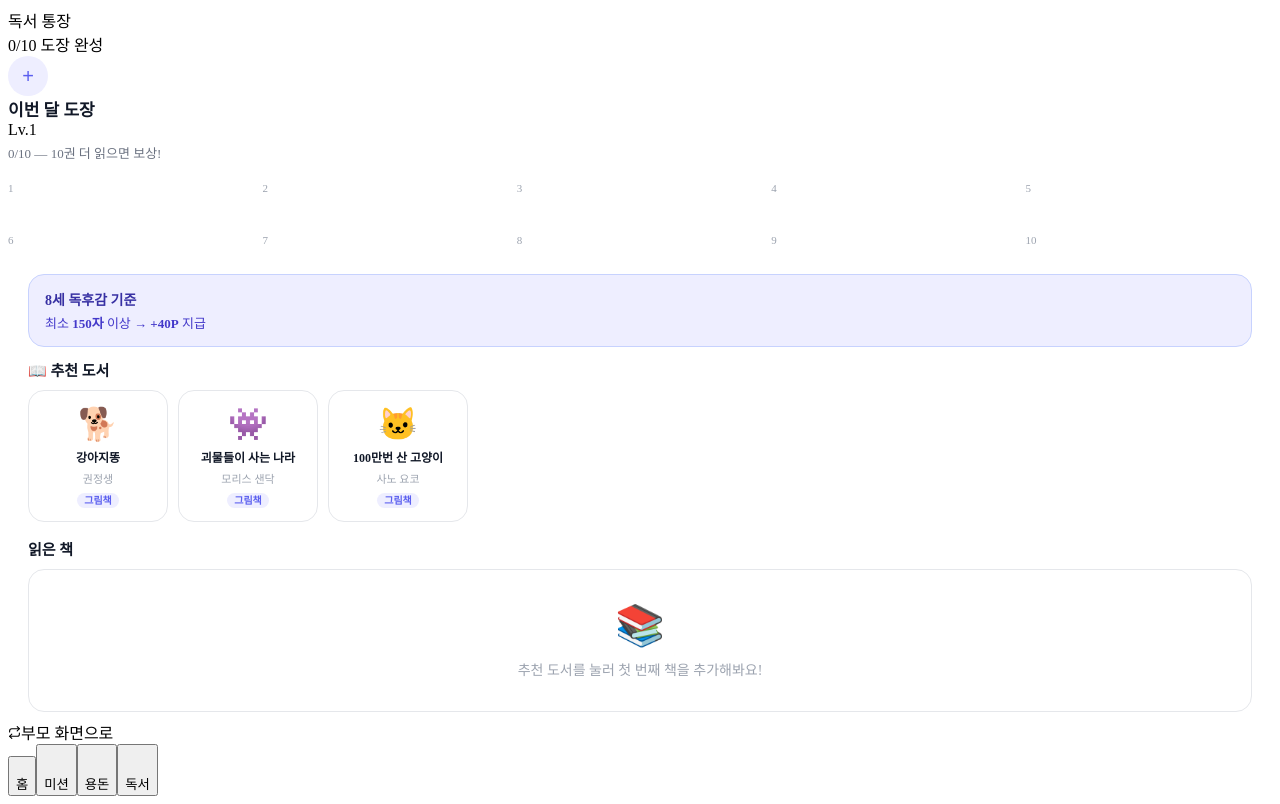
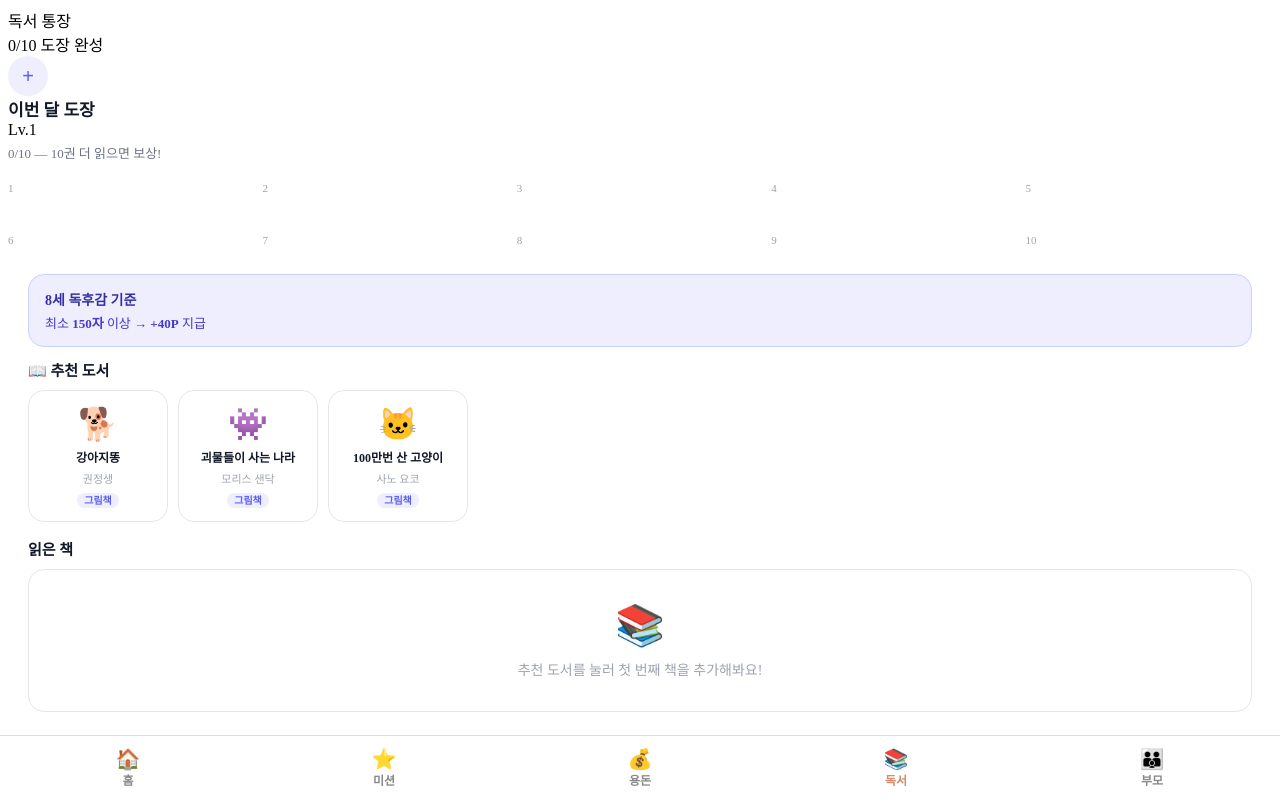
Before and after one commit to thegod1218/daily-kids, a React (Vite) app: page /child/books in a window 1280 px wide. Built offline with nearby package versions, Linux system fonts and the light colour scheme.

Commit message:
Update TabBar.jsx

```diff
--- a/src/components/TabBar.jsx
+++ b/src/components/TabBar.jsx
@@ -1,61 +1,35 @@
 import React from 'react'
-import { useNavigate, useLocation } from 'react-router-dom'
-import { useAppStore } from '../store'
-
-const CHILD_TABS = [
-  { path: '/child/home',     label: '홈',   Icon: HomeIcon    },
-  { path: '/child/missions', label: '미션', Icon: MissionIcon },
-  { path: '/child/money',    label: '용돈', Icon: MoneyIcon   },
-  { path: '/child/books',    label: '독서', Icon: BookIcon    },
-]
-const PARENT_TABS = [
-  { path: '/parent/dashboard', label: '리포트',   Icon: ChartIcon   },
-  { path: '/parent/community', label: '커뮤니티', Icon: MsgIcon     },
-  { path: '/parent/gps',       label: 'GPS',      Icon: MapIcon     },
-  { path: '/parent/settings',  label: '설정',     Icon: SetIcon     },
-]
+import { useNavigate } from 'react-router-dom'
 
 export default function TabBar() {
   const nav = useNavigate()
-  const loc = useLocation()
-  const { appMode, setMode } = useAppStore()
-  const isParent = appMode === 'parent'
-  const tabs = isParent ? PARENT_TABS : CHILD_TABS
+  const path = window.location.pathname
 
-  const switchMode = () => {
-    if (isParent) { setMode('child'); nav('/child/home') }
-    else nav('/pin-enter')
-  }
+  const tabs = [
+    { icon: '🏠', label: '홈',   to: '/child/home'      },
+    { icon: '⭐', label: '미션', to: '/child/missions'   },
+    { icon: '💰', label: '용돈', to: '/child/money'      },
+    { icon: '📚', label: '독서', to: '/child/books'      },
+    { icon: '👪', label: '부모', to: '/parent/dashboard' },
+  ]
 
   return (
-    <>
-      <div className="mode-bar" onClick={switchMode}>
-        <TransferIcon />
-        <span>{isParent ? '아이 화면으로' : '부모 화면으로'}</span>
-      </div>
-      <div className="tab-bar">
-        {tabs.map(({ path, label, Icon }) => {
-          const active = loc.pathname === path
-          const cls = active ? (isParent ? 'on-p' : 'on') : ''
-          return (
-            <button key={path} className={`tab-item ${cls}`} onClick={() => nav(path)}>
-              <Icon />
-              <span className="tab-lbl">{label}</span>
-            </button>
-          )
-        })}
-      </div>
-    </>
+    <nav style={{
+      position: 'fixed', bottom: 0, left: 0, right: 0,
+      background: '#fff', borderTop: '1px solid #E6DDD3',
+      display: 'flex', justifyContent: 'space-around',
+      padding: '10px 0', zIndex: 100
+    }}>
+      {tabs.map(t => (
+        <button key={t.to} onClick={() => nav(t.to)} style={{
+          textAlign: 'center', fontSize: 12, fontWeight: 700,
+          cursor: 'pointer', background: 'none', border: 'none',
+          color: path === t.to ? '#D28A6A' : '#888', fontFamily: 'inherit'
+        }}>
+          <div style={{ fontSize: 20 }}>{t.icon}</div>
+          <span>{t.label}</span>
+        </button>
+      ))}
+    </nav>
   )
 }
-
-const s = { fill:'none', strokeWidth:'1.8', strokeLinecap:'round', strokeLinejoin:'round' }
-function HomeIcon()    { return <svg viewBox="0 0 24 24" {...s}><path d="M3 9l9-7 9 7v11a2 2 0 01-2 2H5a2 2 0 01-2-2z"/><polyline points="9 22 9 12 15 12 15 22"/></svg> }
-function MissionIcon() { return <svg viewBox="0 0 24 24" {...s}><polygon points="12 2 15.09 8.26 22 9.27 17 14.14 18.18 21.02 12 17.77 5.82 21.02 7 14.14 2 9.27 8.91 8.26 12 2"/></svg> }
-function MoneyIcon()   { return <svg viewBox="0 0 24 24" {...s}><circle cx="12" cy="12" r="10"/><path d="M12 8v8M8 12h8"/></svg> }
-function BookIcon()    { return <svg viewBox="0 0 24 24" {...s}><path d="M4 19.5A2.5 2.5 0 016.5 17H20"/><path d="M6.5 2H20v20H6.5A2.5 2.5 0 014 19.5v-15A2.5 2.5 0 016.5 2z"/></svg> }
-function ChartIcon()   { return <svg viewBox="0 0 24 24" {...s}><line x1="18" y1="20" x2="18" y2="10"/><line x1="12" y1="20" x2="12" y2="4"/><line x1="6" y1="20" x2="6" y2="14"/></svg> }
-function MsgIcon()     { return <svg viewBox="0 0 24 24" {...s}><path d="M21 15a2 2 0 01-2 2H7l-4 4V5a2 2 0 012-2h14a2 2 0 012 2z"/></svg> }
-function MapIcon()     { return <svg viewBox="0 0 24 24" {...s}><path d="M21 10c0 7-9 13-9 13s-9-6-9-13a9 9 0 0118 0z"/><circle cx="12" cy="10" r="3"/></svg> }
-function SetIcon()     { return <svg viewBox="0 0 24 24" {...s}><circle cx="12" cy="12" r="3"/><path d="M19.4 15a1.65 1.65 0 00.33 1.82l.06.06a2 2 0 010 2.83 2 2 0 01-2.83 0l-.06-.06a1.65 1.65 0 00-1.82-.33 1.65 1.65 0 00-1 1.51V21a2 2 0 01-4 0v-.09A1.65 1.65 0 009 19.4a1.65 1.65 0 00-1.82.33l-.06.06a2 2 0 01-2.83-2.83l.06-.06A1.65 1.65 0 004.68 15a1.65 1.65 0 00-1.51-1H3a2 2 0 010-4h.09A1.65 1.65 0 004.6 9a1.65 1.65 0 00-.33-1.82l-.06-.06a2 2 0 012.83-2.83l.06.06A1.65 1.65 0 009 4.68a1.65 1.65 0 001-1.51V3a2 2 0 014 0v.09a1.65 1.65 0 001 1.51 1.65 1.65 0 001.82-.33l.06-.06a2 2 0 012.83 2.83l-.06.06A1.65 1.65 0 0019.4 9a1.65 1.65 0 001.51 1H21a2 2 0 010 4h-.09a1.65 1.65 0 00-1.51 1z"/></svg> }
-function TransferIcon(){ return <svg width="13" height="13" viewBox="0 0 24 24" fill="none" stroke="currentColor" strokeWidth="2" strokeLinecap="round" strokeLinejoin="round"><polyline points="17 1 21 5 17 9"/><path d="M3 11V9a4 4 0 014-4h14"/><polyline points="7 23 3 19 7 15"/><path d="M21 13v2a4 4 0 01-4 4H3"/></svg> }
```
